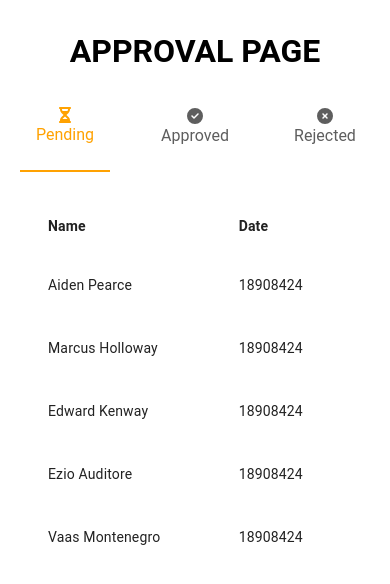
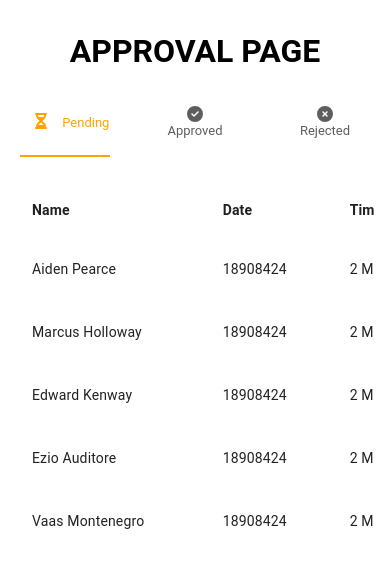
Before and after one commit to moh1t-do/faculty-page, a React (Vite) app: page / in a window 390 px wide. Shown: the top 584 px of the page. Built offline with nearby package versions, Linux system fonts and the light colour scheme.

Commit message:
added mobile responsive

```diff
--- a/src/components/TabSwitcher/TabSwitcher.css
+++ b/src/components/TabSwitcher/TabSwitcher.css
@@ -118,4 +118,17 @@ body {
     box-shadow: none;
     padding: 2rem 0rem;
   }
+
+  .col {
+    font-size: small;
+    width: 80%;
+  }
+
+  .tab-icon {
+    font-size: small;
+  }
+
+  .tab {
+    padding: 0.5rem 1rem;
+  }
 }
```
